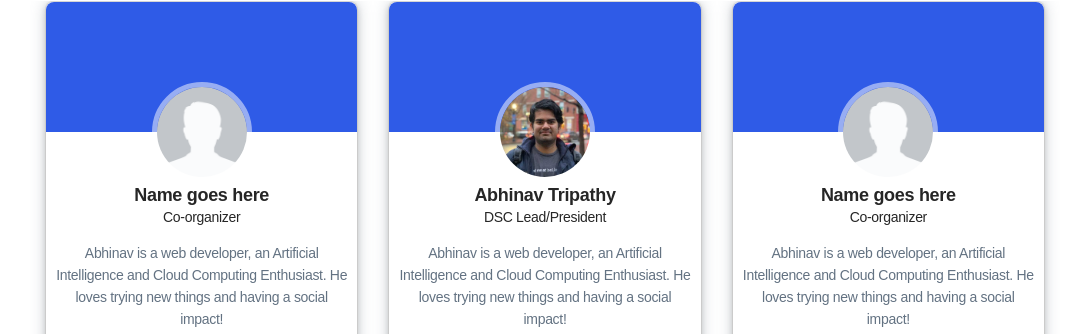
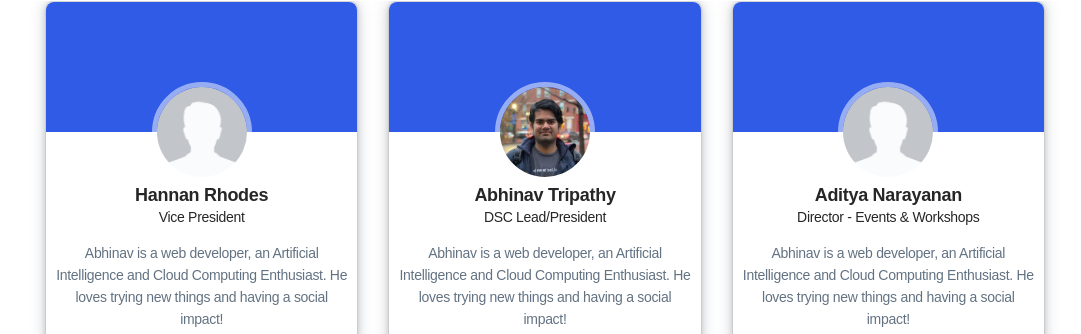
Before and after one commit to dsc-umass/umass-dsc-website, a website: page public/src/index.html in a window 1280 px wide. Shown: the part 4511-4845 px from the top of the page, without its empty margins (95-1176 px from the left). Drawn offline with Linux system fonts and the light colour scheme; files that its build step writes are made by us from their sources; files whose address does not match are found by name; a web font is replaced by a local one.

Commit message:
Team Updates

```diff
--- a/public/src/index.html
+++ b/public/src/index.html
@@ -624,8 +624,8 @@
                                     </div>
                                     <div class="info">
                                         <div class="title">
-                                            <h5>Name goes here</h5>
-                                            <p>Co-organizer</p>
+                                            <h5>Hannan Rhodes</h5>
+                                            <p>Vice President</p>
                                         </div>
                                         <p>
                                             Abhinav is a web developer, an Artificial Intelligence and Cloud Computing
@@ -714,8 +714,8 @@
                                     </div>
                                     <div class="info">
                                         <div class="title">
-                                            <h5>Name goes here</h5>
-                                            <p>Co-organizer</p>
+                                            <h5>Aditya Narayanan</h5>
+                                            <p>Director - Events & Workshops</p>
                                         </div>
                                         <p>
                                             Abhinav is a web developer, an Artificial Intelligence and Cloud Computing
@@ -745,21 +745,6 @@
                                 </div>
                             </div>
                         </div>
-
-
-
-
-
-
-
-
-
-
-
-
-
-
-
 
 
 
```
Also changed, not shown: public/index.html (+1 -1 lines).
